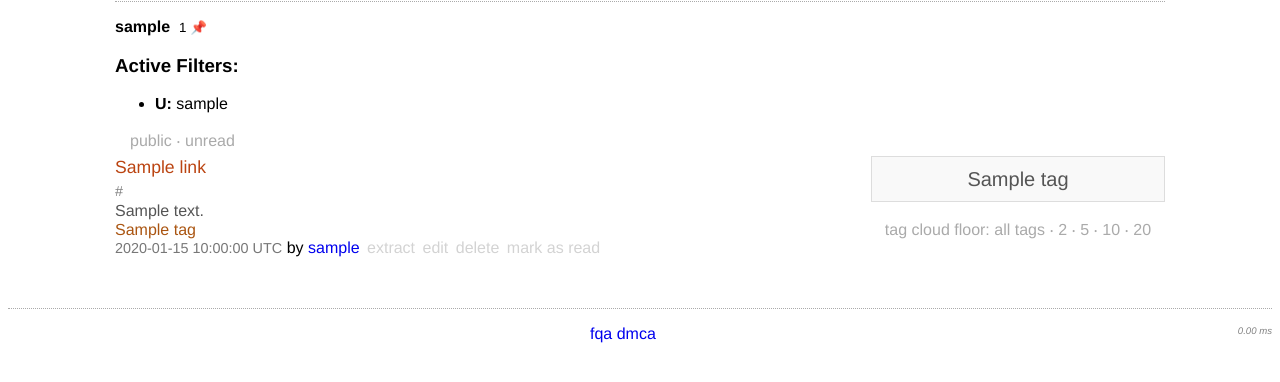
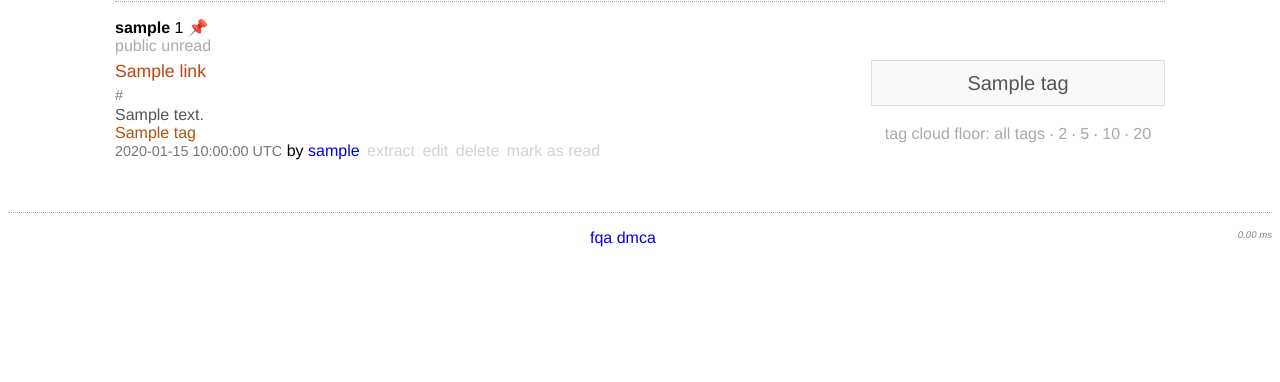
Before and after one commit to mileswilsondc/pin, a Flask app: a page that uses templates/filter_links.html in a window 1280 px wide. Shown: the part 27-409 px from the top of the page. Run offline with Flask 3, Linux system fonts and the light colour scheme; a user stored in the database is signed in; tables that the repository leaves empty hold one stand-in row (values such as "Sample post").

Commit message:
Renovate view of filter_links. With some CSS it can look competent

```diff
--- a/static/style.css
+++ b/static/style.css
@@ -361,3 +361,52 @@ section h2 {
     cursor: pointer;
     display: inline-block;
 }
+
+/* Badge Styles */
+.badge {
+    display: inline-block;
+    padding: 0.25em 0.6em;
+    font-size: 75%;
+    font-weight: 700;
+    line-height: 1;
+    color: #fff;
+    background-color: #6c757d; /* Default badge color */
+    border-radius: 0.25rem;
+    margin-right: 0.5em;
+    text-transform: lowercase;
+}
+
+/* Specific Badge Colors */
+.badge.username-badge {
+    background-color: #007bff; /* Blue for username */
+}
+
+.badge.filter-badge.tag {
+    background-color: #17a2b8; /* Teal for tags */
+}
+
+.badge.filter-badge.before,
+.badge.filter-badge.after {
+    background-color: #ffc107; /* Yellow for date filters */
+    color: #212529; /* Dark text for contrast */
+}
+
+.badge.filter-badge.paginate,
+.badge.filter-badge.paginate_after {
+    background-color: #dc3545; /* Red for pagination */
+}
+
+/* Hover Effects for Badges */
+.badge:hover {
+    opacity: 0.8;
+    cursor: pointer;
+}
+
+.menu-filter {
+    color: #aaa;
+    text-transform: lowercase;
+}
+
+.pagination-link {
+    text-transform: lowercase;
+}
--- a/templates/filter_links.html
+++ b/templates/filter_links.html
@@ -5,46 +5,40 @@
 {% block content %}
 
 <div class="filter-context">
-    <span class="small-username">
+
+    <!-- Line 1: Username (if any), Result Count, and Active Filters as Badges -->
+    <div class="search-info">
         {% if username %}
-        <b>{{ username }}</b>&nbsp;
+            <span class="search-username"><b>{{ username }}</b></span>
         {% endif %}
-        <small>{{ result_count }} 📌{{ 's' if result_count != 1 else '' }}</small>
-    </span>
+        <span class="result-count">{{ result_count }} 📌{{ 's' if result_count != 1 else '' }}</span>
 
-    {% if filters %}
-    <span class="active-filters">
-        <h3>Active Filters:</h3>
-        <ul>
-            {% for key, value in filters.items() %}
-            <li><strong>{{ key.capitalize() }}:</strong>
-                {% if value is iterable and value is not string %}
-                {{ value | join(', ') }}
-                {% else %}
-                {{ value }}
-                {% endif %}
-            </li>
-            {% endfor %}
-        </ul>
-    </span>
-    {% endif %}
-
-    {% if filter_options %}
-    <div class="filter-options">
-        {% for name, url in filter_options %}
-        <a href="{{ url }}">{{ name.capitalize() }}</a>
-        {% if not loop.last %} ‧ {% endif %}
+        {% for key, values in filters.items() %}
+            {% if key in ['tag', 'before', 'after', 'paginate', 'paginate_after'] %}
+                {% for value in values %}
+                    <span class="badge filter-badge {{ key }}">{{ key.capitalize() }}: {{ value }}</span>
+                {% endfor %}
+            {% endif %}
         {% endfor %}
     </div>
-    {% endif %}
+
+    <!-- Line 2: Menu Filters -->
+    <div class="menu-filters">
+        {% for name, url in filter_options %}
+            <a href="{{ url }}" class="menu-filter">{{ name.capitalize() }}</a>
+        {% endfor %}
+    </div>
+
+    <!-- Line 3: Pagination Links -->
     <div class="pagination">
         {% if has_next %}
-            <a href="{{ next_url }}" class="pagination-link">← Earlier</a>
+            <a href="{{ next_url }}" class="pagination-link">Earlier</a>
         {% endif %}
         {% if has_prev %}
-            <a href="{{ prev_url }}" class="pagination-link">Later →</a>
+            <a href="{{ prev_url }}" class="pagination-link">Later</a>
         {% endif %}
     </div>
+
 </div>
 
 <div class="content-container">
@@ -56,6 +50,14 @@
         {% else %}
         <p>No bookmarks match the specified filters.</p>
         {% endif %}
+        <div class="pagination">
+            {% if has_next %}
+                <a href="{{ next_url }}" class="pagination-link">Earlier</a>
+            {% endif %}
+            {% if has_prev %}
+                <a href="{{ prev_url }}" class="pagination-link">Later</a>
+            {% endif %}
+        </div>
     </div>
 
     <!-- Tag Cloud Section -->
```
